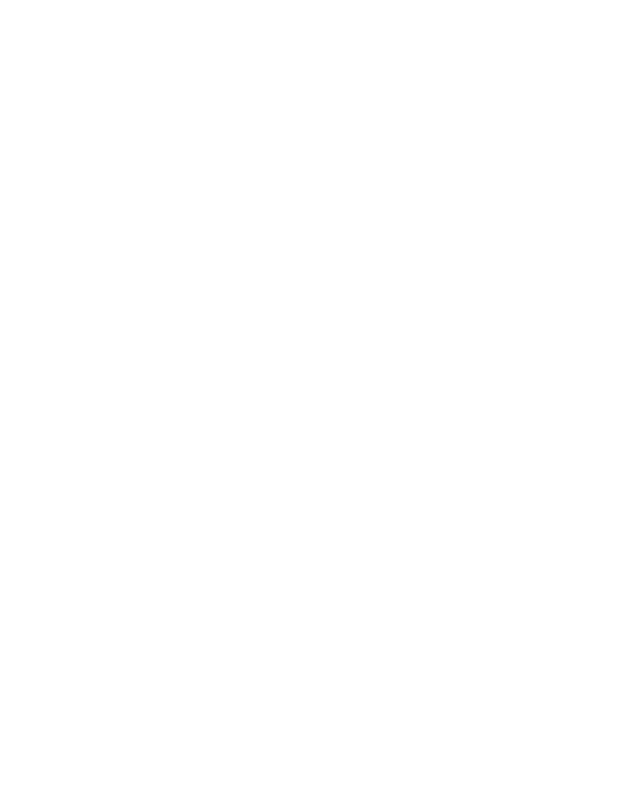
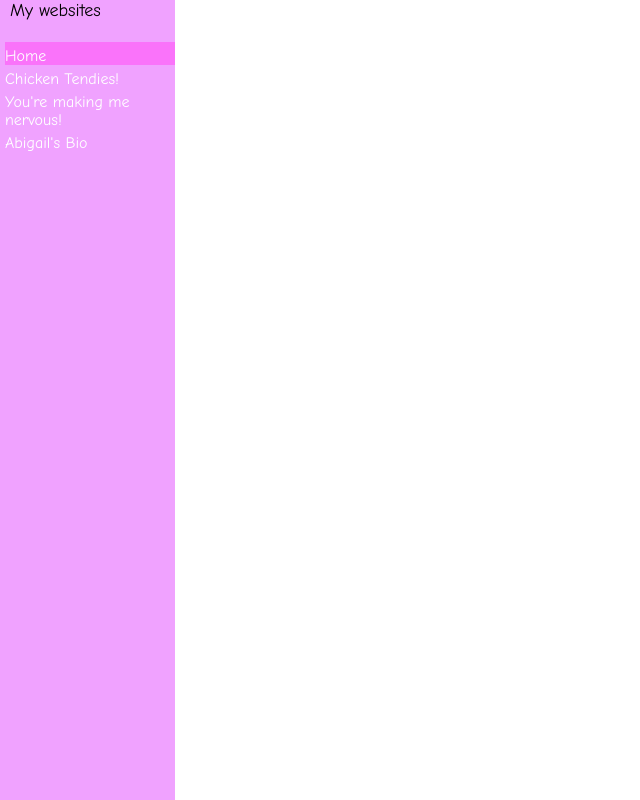
Before and after one commit to AbigailLightle/bio, a plain HTML site: page index.html in a window 1280 px wide. Shown: the whole page, without its empty margins (0-640 px from the left). Drawn offline with Linux system fonts and the light colour scheme.

Commit message:
fixed sidenav

```diff
--- a/index.html
+++ b/index.html
@@ -1,4 +1,23 @@
 <!DOCTYPE html>
+<html>
 <head>
   <title>"Abigail's Bio Page</title>
+  <link rel="stylesheet" href = "sidenav.css">
+  <link rel="stylesheet" href = "style.css">
 </head>
+<body>
+<div class="side-nav">
+  <div class="nav-header">My websites</div>
+  <ul class="nav-links">
+      <li class="active"><a href="/">Home</a></li>
+      <li><a href="/chickentender">Chicken Tendies!</a></li>
+      <li><a href="/makingmenervous">You're making me nervous!</a></li>
+      <li><a href="/bio">Abigail's Bio</a></li>
+  </ul>
+</div>
+
+
+
+
+</body>
+</html>
```
Also changed, not shown: style.css (added).
